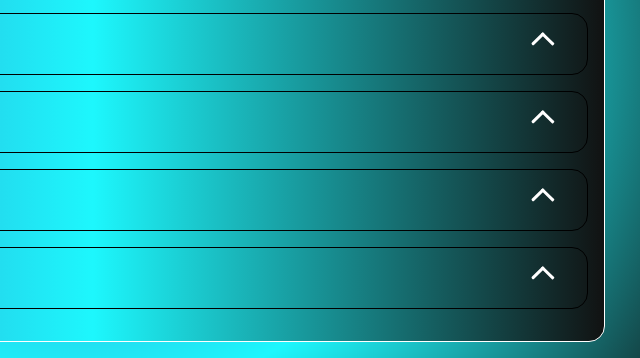
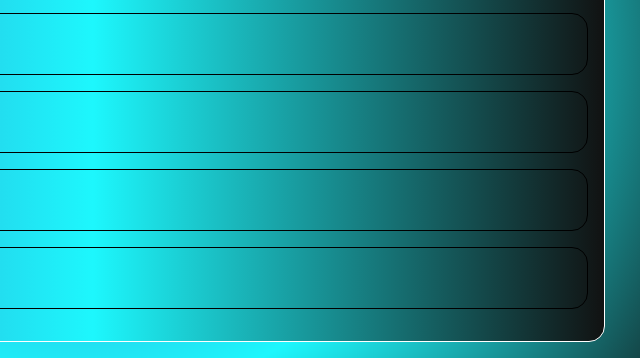
Before and after one commit to alvesjeff05/portfolio, a plain HTML site: page projetoPortifolio/assets/portfolio.html in a window 1280 px wide. Shown: the part 272-630 px from the top of the page, 547-1187 px from the left. Drawn offline with Linux system fonts and the light colour scheme.

Commit message:
acordeon.css

```diff
--- a/projetoPortifolio/assets/css/acordeon.css
+++ b/projetoPortifolio/assets/css/acordeon.css
@@ -45,7 +45,6 @@
     height: 1.5rem;
     background-repeat: no-repeat;
     background-size: contain;
-    background-image: url('../img/icons/arrow.svg');
     transition: .25s;
 
 }
```
